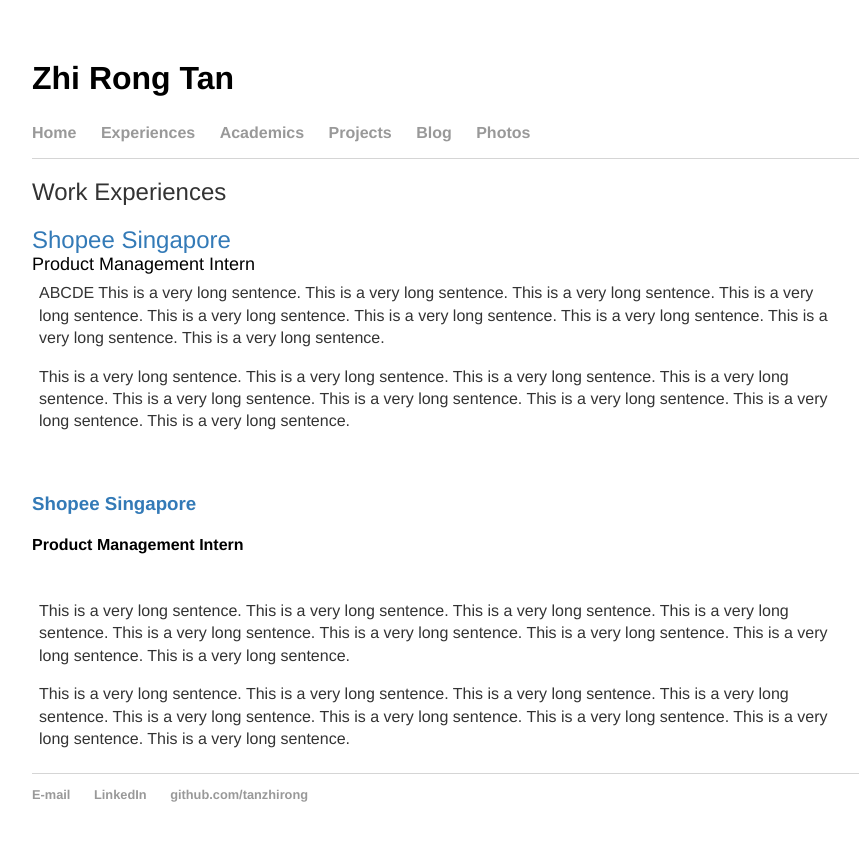
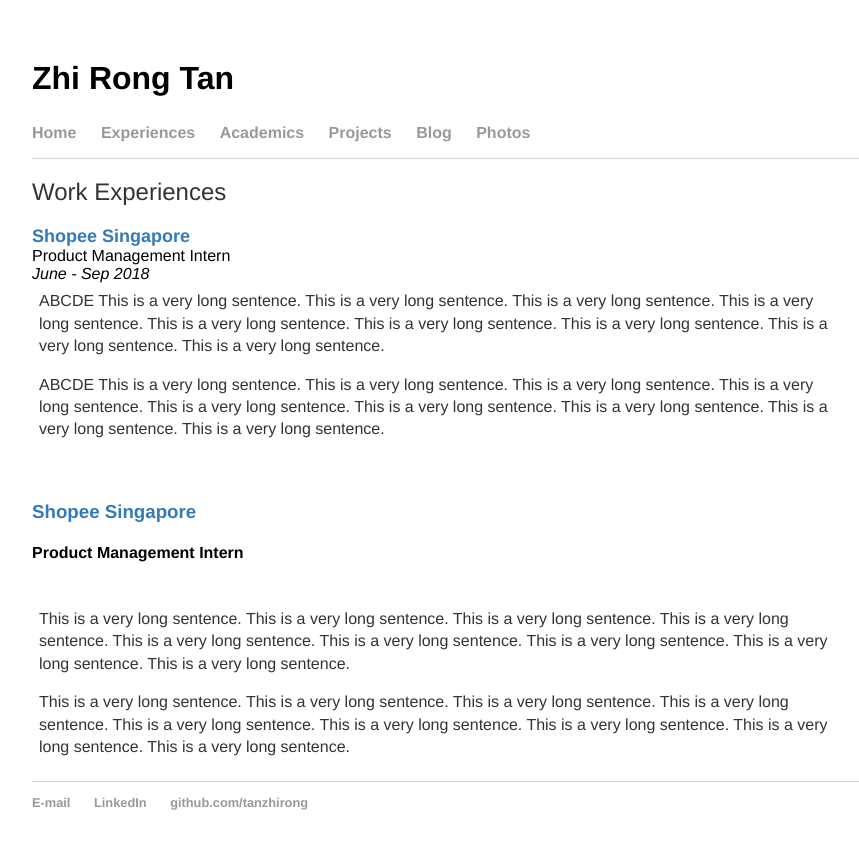
Before and after one commit to tanzhirong/tanzhirong.github.io, a Jekyll site: the page built from exp/index.html, in a window 1280 px wide. Shown: the top 849 px of the page, without its empty margins (96-955 px from the left). Built offline with Jekyll 4.4.1, drawn with Linux system fonts in a browser that asks for light colours.

Commit message:
Update index.html

```diff
--- a/exp/index.html
+++ b/exp/index.html
@@ -7,11 +7,12 @@
 
 <table>
     <tr>
-        <font size="5"><a href="http://shopee.com/" target="_blank">Shopee Singapore</a></font> <br>
-        <font size="4">Product Management Intern</font>
+        <font size="4.5"><b><a href="http://shopee.com/" target="_blank">Shopee Singapore</a></b></font> <br>
+        <font size="3.5">Product Management Intern<br>
+            <i>June - Sep 2018</i></font>
     <td width="80%">
-      <p>ABCDE This is a very long sentence. This is a very long sentence. This is a very long sentence. This is a very long sentence. This is a very long sentence. This is a very long sentence. This is a very long sentence. This is a very long sentence. This is a very long sentence. </p>
-      <p>This is a very long sentence. This is a very long sentence. This is a very long sentence. This is a very long sentence. This is a very long sentence. This is a very long sentence. This is a very long sentence. This is a very long sentence. This is a very long sentence. </p>
+      <p size="3">ABCDE This is a very long sentence. This is a very long sentence. This is a very long sentence. This is a very long sentence. This is a very long sentence. This is a very long sentence. This is a very long sentence. This is a very long sentence. This is a very long sentence. </p>
+      <p size="3">ABCDE This is a very long sentence. This is a very long sentence. This is a very long sentence. This is a very long sentence. This is a very long sentence. This is a very long sentence. This is a very long sentence. This is a very long sentence. This is a very long sentence. </p>
     </td>
     <td><img position="absolute" margin="auto" width="100%"></td>
   </tr>
```
